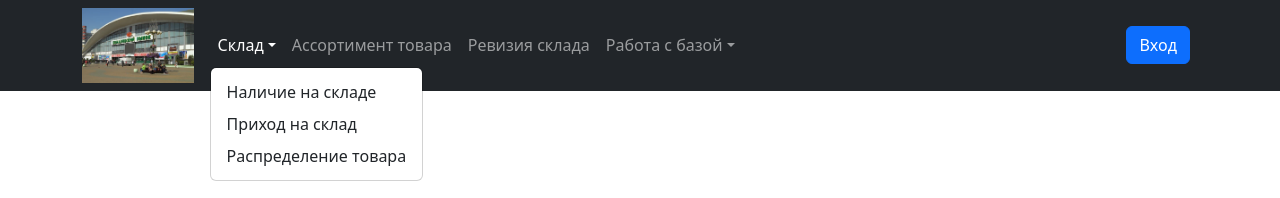
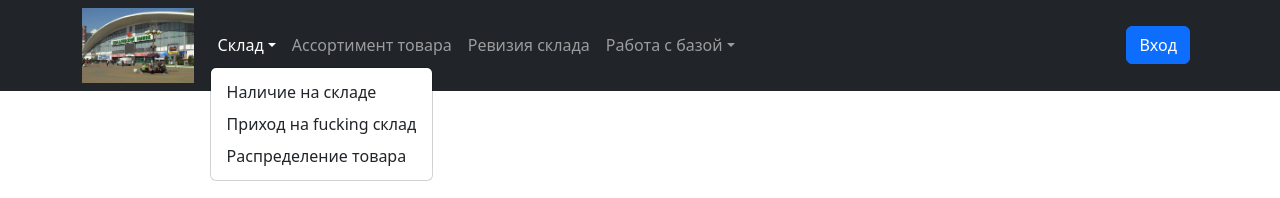
Before and after one commit to iSakha/alla-trade-front, a React (Vite) app: page / in a window 1280 px wide. Both pictures are taken after a click on the button "Склад". Shown: the top 198 px of the page. Built offline with nearby package versions, Linux system fonts and the light colour scheme.

Commit message:
testing fucking autodeploy

```diff
--- a/src/components/MyNavBar.jsx
+++ b/src/components/MyNavBar.jsx
@@ -66,7 +66,7 @@ function MyNavBar() {
                   href="wh-in"
                   onClick={(e) => handleLinkClick(e, handleShowWhIn)}
                 >
-                  Приход на склад
+                  Приход на fucking склад
                 </NavDropdown.Item>
                 <NavDropdown.Item href="wh-distr">
                   Распределение товара
```
